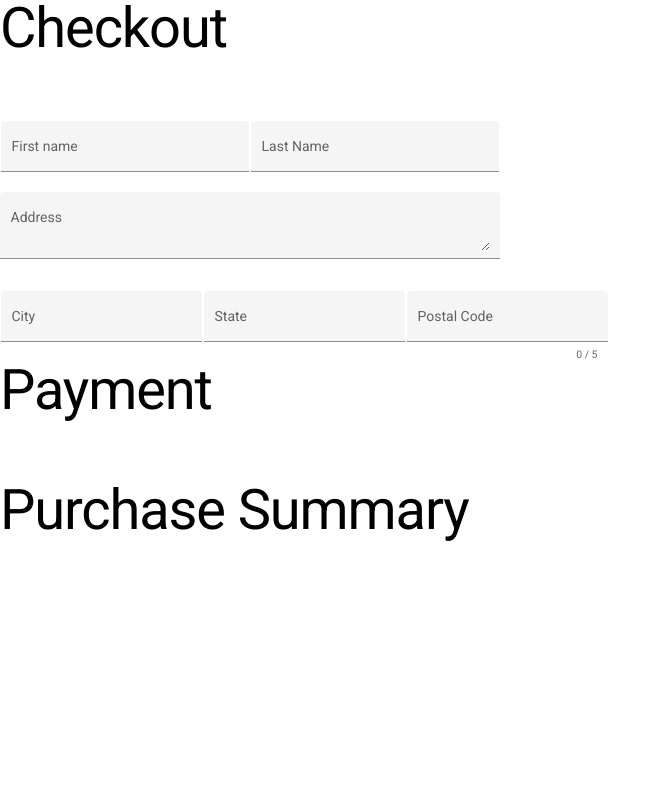
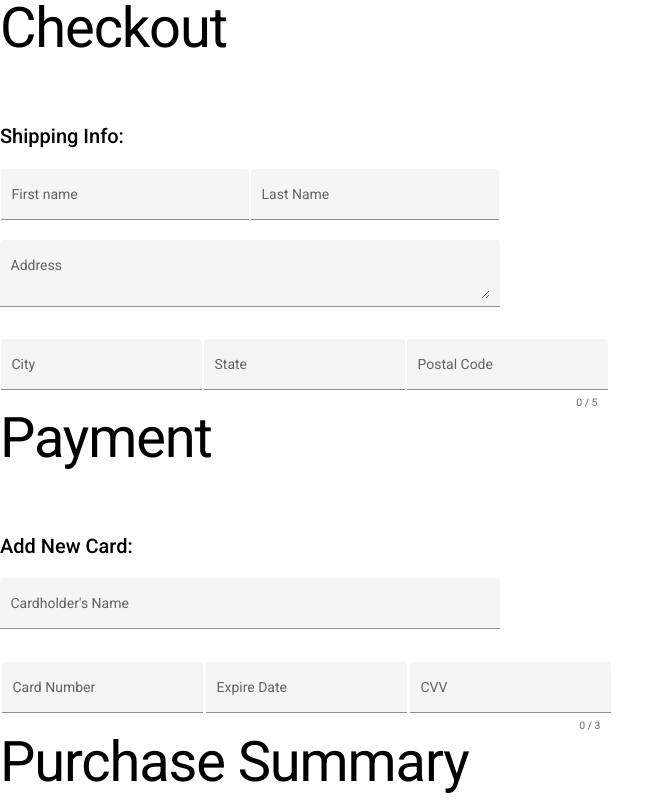
Before and after one commit to Revature-Leafbound/Leafbound, an Angular app: page / in a window 1280 px wide. Shown: the whole page, without its empty margins (0-663 px from the left). Built offline with nearby package versions, Linux system fonts and the light colour scheme.

Commit message:
added payment section

```diff
--- a/package.json
+++ b/package.json
@@ -17,6 +17,7 @@
     "@angular/core": "~13.3.0",
     "@angular/forms": "~13.3.0",
     "@angular/material": "^13.3.9",
+    "@angular/material-moment-adapter": "^13.3.9",
     "@angular/platform-browser": "~13.3.0",
     "@angular/platform-browser-dynamic": "~13.3.0",
     "@angular/router": "~13.3.0",
--- a/src/app/checkout.html
+++ b/src/app/checkout.html
@@ -2,6 +2,7 @@
    <!-- ADDRESS SECTION -->
    <div class="mat-display-3">Checkout</div>
    <form class="example-form">
+    <div class="mat-title">Shipping Info:</div>
     <table class="example-full-width" cellspacing="0"><tr>
       <td><mat-form-field class="example-full-width" appearance="fill">
         <mat-label>First name</mat-label>
@@ -36,8 +37,36 @@
         <mat-hint align="end">{{postalCode.value.length}} / 5</mat-hint>
       </mat-form-field></td>
     </tr></table>
-  </form>
+   </form>
+
+
    <!-- PAYMENT SECTION -->
    <div class="mat-display-3">Payment</div>
+   <form class="example-form">
+    <div class="mat-title">Add New Card:</div>
+    <p>
+      <mat-form-field class="example-full-width" appearance="fill">
+        <mat-label>Cardholder's Name</mat-label>
+        <input matInput>
+      </mat-form-field>
+
+    </p>
+
+    <table class="example-full-width" cellspacing="1"><tr>
+      <td><mat-form-field class="example-full-width" appearance="fill">
+        <mat-label>Card Number</mat-label>
+        <input matInput>
+      </mat-form-field></td>
+      <td><mat-form-field class="example-full-width" appearance="fill">
+        <mat-label>Expire Date</mat-label>
+        <input matInput placeholder="MM/YYYY">
+      </mat-form-field></td>
+      <td><mat-form-field class="example-full-width" appearance="fill">
+        <mat-label>CVV</mat-label>
+        <input matInput #postalCode maxlength="3" placeholder="">
+        <mat-hint align="end">{{postalCode.value.length}} / 3</mat-hint>
+      </mat-form-field></td>
+    </tr></table>
+   </form>
    <!-- PURCHASE SECTION -->
    <div class="mat-display-3">Purchase Summary</div>
--- a/src/theme.scss
+++ b/src/theme.scss
@@ -12,7 +12,7 @@
 // (imported above). For each palette, you can optionally specify a default, lighter, and darker
 // hue. Available color palettes: https://material.io/design/color/
 $theme-primary: mat.define-palette(mat.$indigo-palette);
-$theme-accent: mat.define-palette(mat.$pink-palette, A200, A100, A400);
+$theme-accent: mat.define-palette(mat.$pink-palette, A100, A200, A400);
 
 // The warn palette is optional (defaults to red).
 $theme-warn: mat.define-palette(mat.$red-palette);
```
Also changed, not shown: 1 other file (tests, documents, lock files or other folders).
